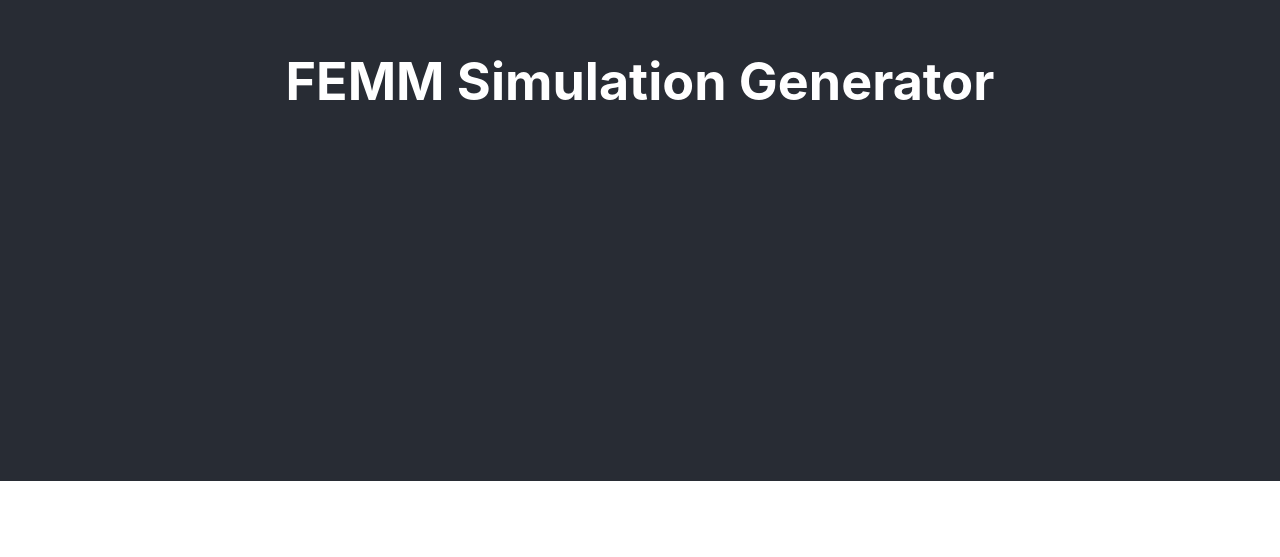
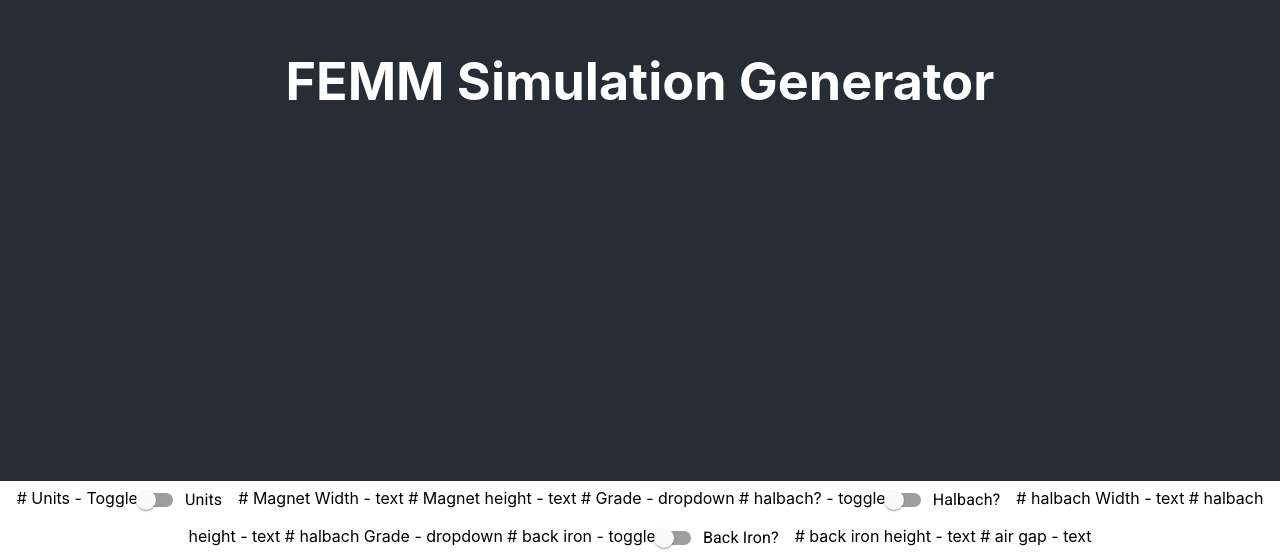
Before and after one commit to CJohnson25/femm-sim-gen-app, a React (Create React App) app: page / in a window 1280 px wide. Shown: the part 319-876 px from the top of the page. Before the commit the page ends 800 px from the top, so only its background shows below. Built offline with nearby package versions, Linux system fonts and the light colour scheme.

Commit message:
Started form

```diff
--- a/src/App.js
+++ b/src/App.js
@@ -1,5 +1,6 @@
 import './App.css';
 import 'fontsource-roboto';
+import { FormControlLabel, Switch } from '@material-ui/core';
 
 function App() {
   return (
@@ -7,6 +8,31 @@ function App() {
       <header className="App-header">
         <h1>FEMM Simulation Generator</h1>
       </header>
+
+        # Units - Toggle
+      <FormControlLabel
+        control={<Switch name="units" />}
+        label="Units"
+      />
+        # Magnet Width - text
+        # Magnet height - text
+        # Grade - dropdown
+        # halbach? - toggle
+      <FormControlLabel
+        control={<Switch  name="halbach" />}
+        label="Halbach?"
+      />
+        # halbach Width - text
+        # halbach height - text
+        # halbach Grade - dropdown
+        # back iron - toggle
+      <FormControlLabel
+        control={<Switch  name="backIron" />}
+        label="Back Iron?"
+      />
+        # back iron height - text
+        # air gap - text
+
     </div>
   );
 }
```
